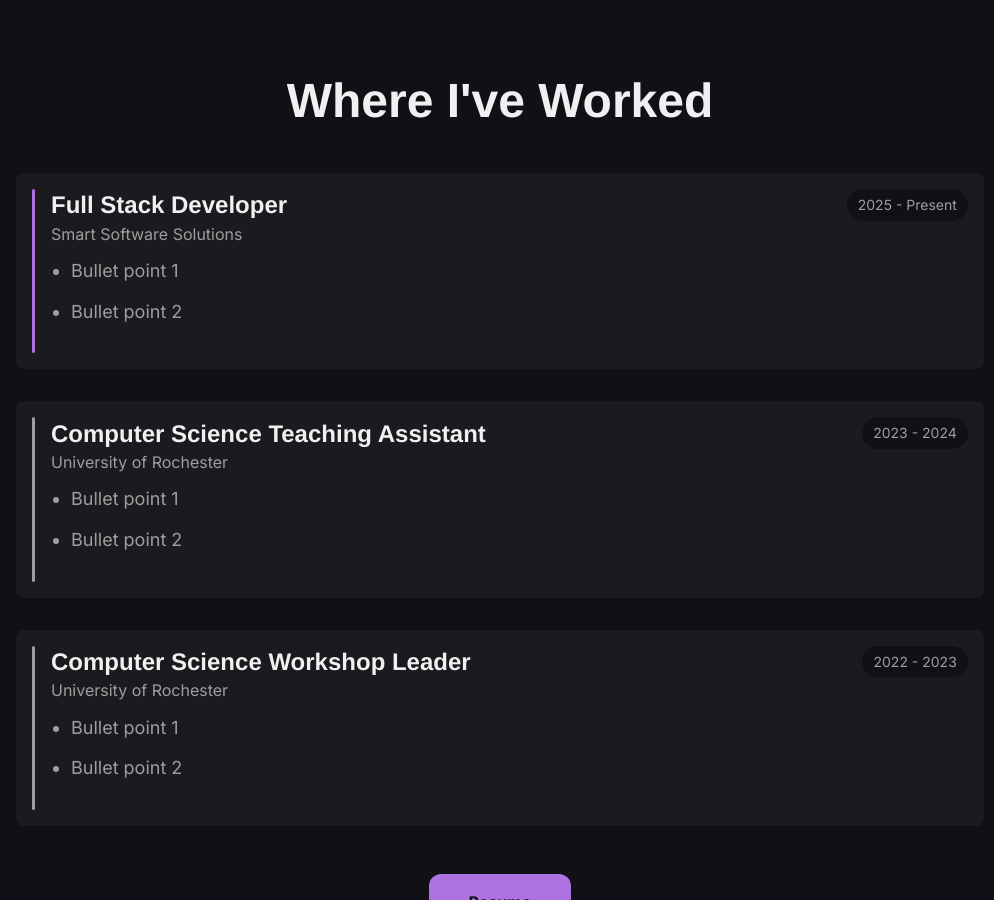
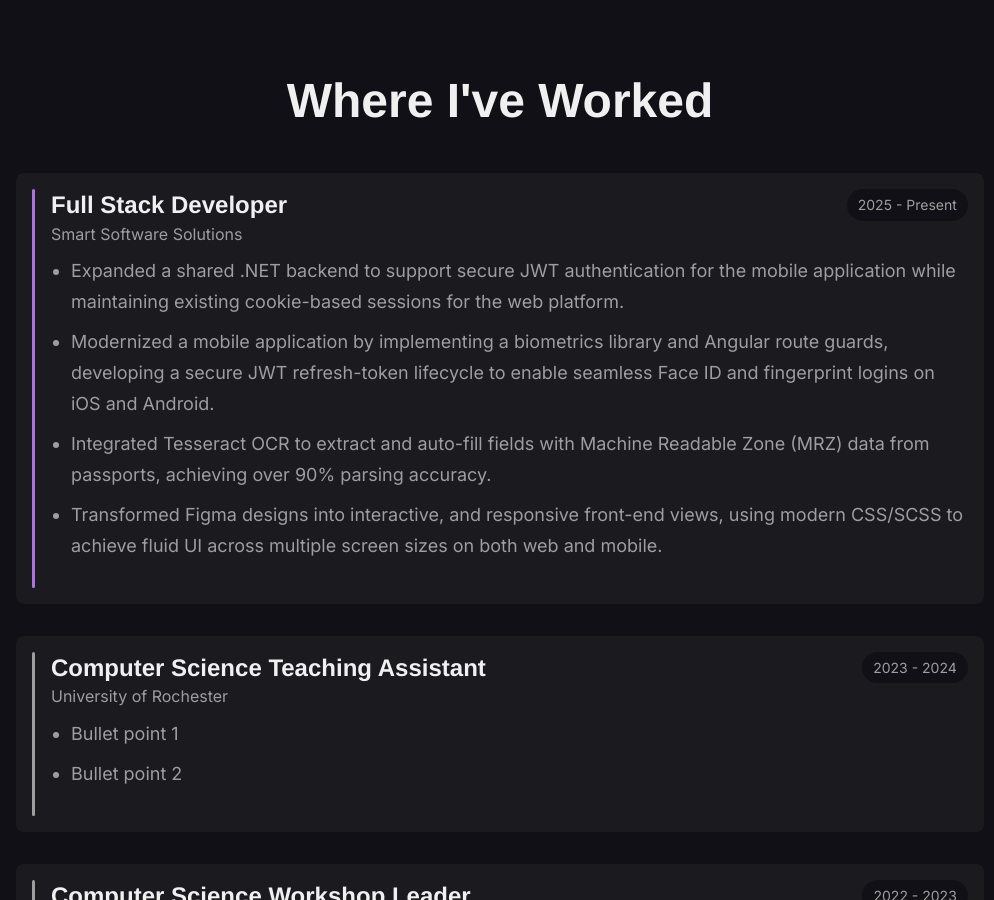
Before and after one commit to YAGOTAGO/yagotago.github.io, a Jekyll site: the page built from index.html, in a window 1280 px wide and 900 px high, scrolled down 1094 px. Shown: the whole window, without its empty margins (140-1134 px from the left). Built offline with Jekyll 4.4.1, drawn with Linux system fonts in a browser that asks for light colours; nearby versions of some CDN libraries; some web fonts are replaced.

Commit message:
Update experience.yml

```diff
--- a/_data/experience.yml
+++ b/_data/experience.yml
@@ -5,8 +5,14 @@ role:
     company: Smart Software Solutions
     date: 2025 - Present
     description:
-      - bullet: Bullet point 1
-      - bullet: Bullet point 2
+      - bullet: |
+          Expanded a shared .NET backend to support secure JWT authentication for the mobile application while maintaining existing cookie-based sessions for the web platform.
+      - bullet: |
+          Modernized a mobile application by implementing a biometrics library and Angular route guards, developing a secure JWT refresh-token lifecycle to enable seamless Face ID and fingerprint logins on iOS and Android.
+      - bullet: |
+          Integrated Tesseract OCR to extract and auto-fill fields with Machine Readable Zone (MRZ) data from passports, achieving over 90% parsing accuracy.
+      - bullet: |
+          Transformed Figma designs into interactive, and responsive front-end views, using modern CSS/SCSS to achieve fluid UI across multiple screen sizes on both web and mobile.
 
   - title: Computer Science Teaching Assistant
     company: University of Rochester
```
